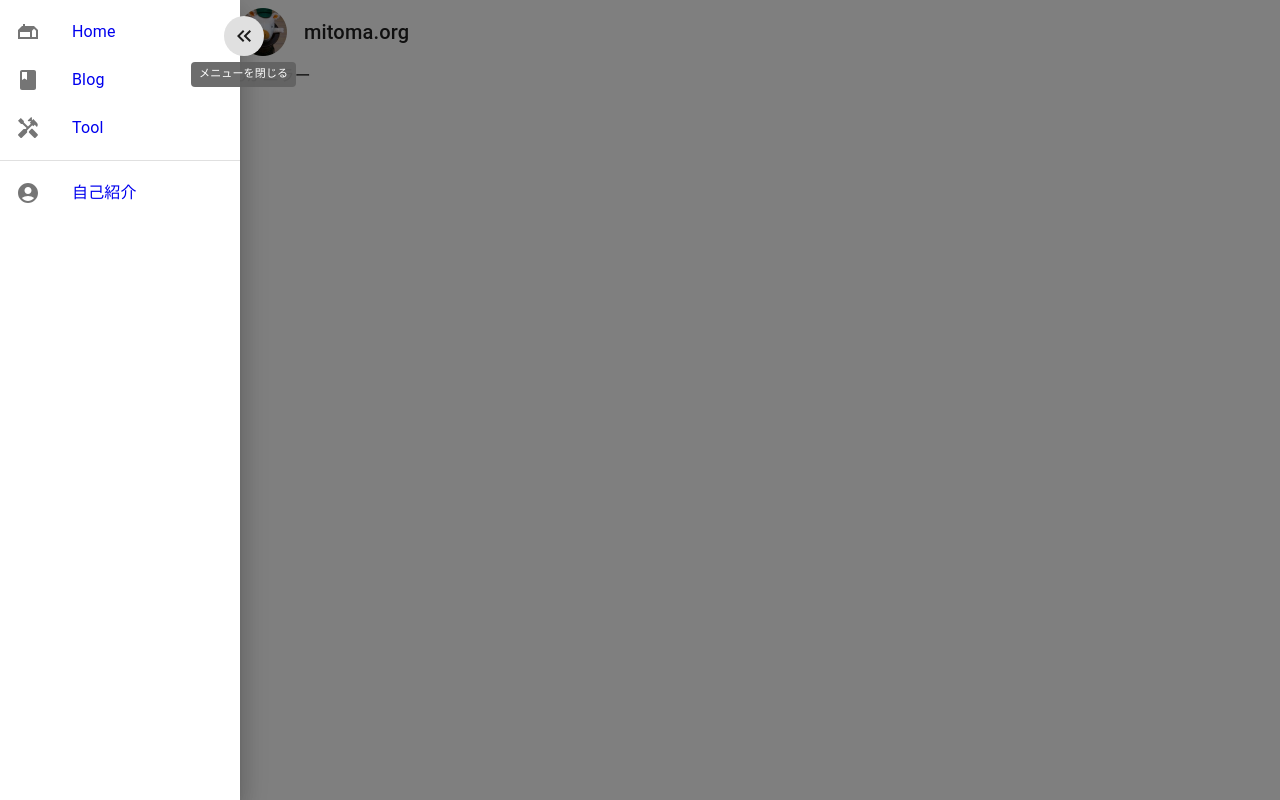
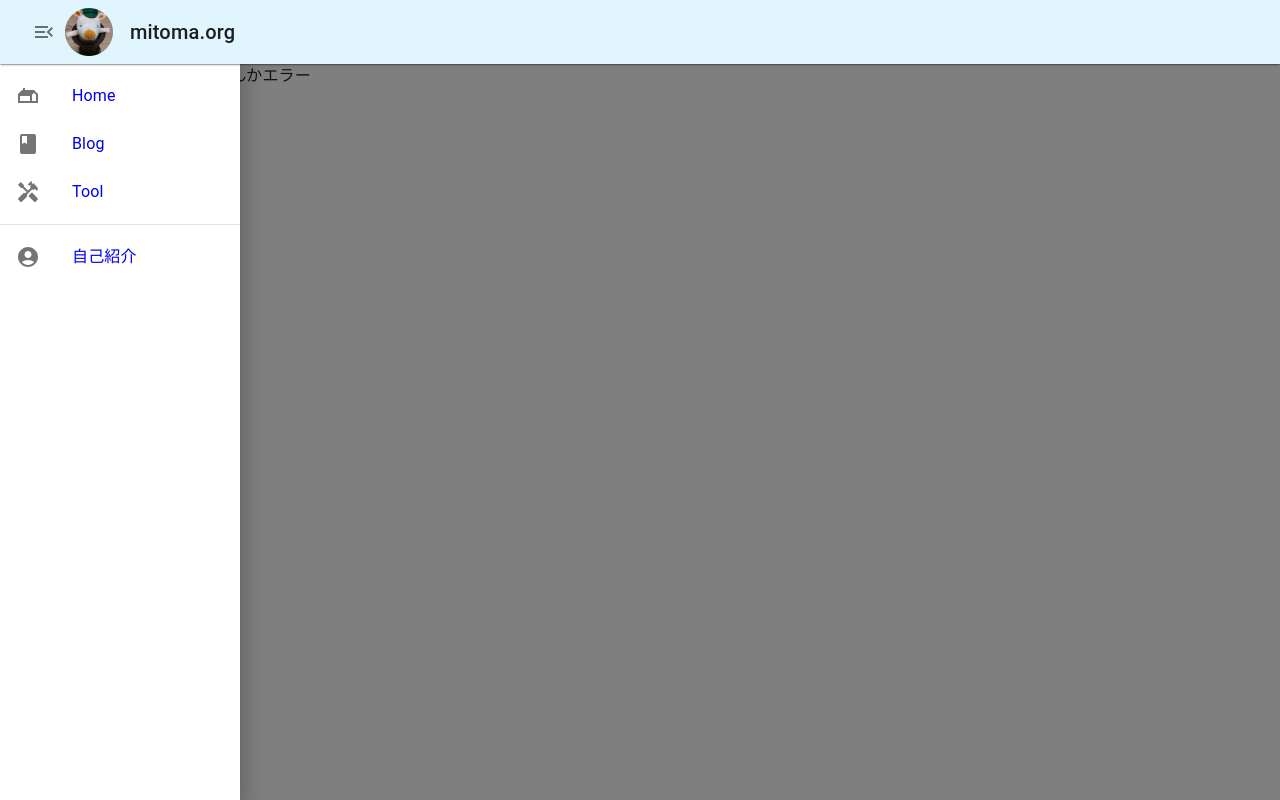
Before and after one commit to mitoma/sandbox, a React (Create React App) app in the folder mitoma-org/frontend/: page /blog in a window 1280 px wide. Both pictures are taken after a click on the button "メニューを開く". Built offline with nearby package versions, Linux system fonts and the light colour scheme; no server answers.

Commit message:
デザインを直した

```diff
--- a/mitoma-org/frontend/src/App.tsx
+++ b/mitoma-org/frontend/src/App.tsx
@@ -8,7 +8,6 @@ import Home from "./page/Home";
 import BlogList from "./page/BlogList";
 
 import { createTheme } from "@mui/material/styles";
-import { purple } from "@mui/material/colors";
 import BasicLayout from "./page/BasicLayout";
 import NotFound from "./page/NotFound";
 
@@ -17,10 +16,10 @@ const queryClient = new QueryClient();
 const theme = createTheme({
   palette: {
     primary: {
-      main: purple[500],
+      main: "#e1f5fe",
     },
     secondary: {
-      main: "#f44336",
+      main: "#26c6da",
     },
   },
 });
--- a/mitoma-org/frontend/src/component/ContentSpacer.tsx
+++ b/mitoma-org/frontend/src/component/ContentSpacer.tsx
@@ -1,17 +1,49 @@
-import { Box, Toolbar, Typography } from "@mui/material";
+import {
+  AppBar,
+  Box,
+  IconButton,
+  Toolbar,
+  Tooltip,
+  Typography,
+} from "@mui/material";
+import MenuIcon from "@mui/icons-material/Menu";
+import MenuOpenIcon from "@mui/icons-material/MenuOpen";
 
 type ContentSpacerProps = {
   showSideMenu: boolean;
+  setShowSideMenu: (value: boolean) => void;
 };
 
-function ContentSpacer({ showSideMenu }: ContentSpacerProps) {
+function ContentSpacer({ showSideMenu, setShowSideMenu }: ContentSpacerProps) {
   return (
+    <Box sx={{ flexGrow: 1 }}>
+      <AppBar sx={{ boxShadow: 1, zIndex: (theme) => theme.zIndex.drawer + 1 }}>
         <Toolbar>
+          {showSideMenu ? (
+            <>
+              <Tooltip title="メニューを閉じる">
+                <IconButton onClick={() => setShowSideMenu(false)}>
+                  <MenuOpenIcon />
+                </IconButton>
+              </Tooltip>
+            </>
+          ) : (
+            <>
+              {" "}
+              <Tooltip title="メニューを開く">
+                <IconButton onClick={() => setShowSideMenu(true)}>
+                  <MenuIcon />
+                </IconButton>
+              </Tooltip>
+            </>
+          )}
           <img src="/logo.png" width="50" alt="profile icon" />
           <Box sx={{ padding: 2 }}>
             <Typography variant="h6">mitoma.org</Typography>
           </Box>
         </Toolbar>
+      </AppBar>
+    </Box>
   );
 }
 
--- a/mitoma-org/frontend/src/component/SideMenu.tsx
+++ b/mitoma-org/frontend/src/component/SideMenu.tsx
@@ -7,6 +7,7 @@ import {
   ListItemIcon,
   ListItemText,
   Divider,
+  Toolbar,
 } from "@mui/material";
 import { Link } from "react-router-dom";
 import AccountCircleIcon from "@mui/icons-material/AccountCircle";
@@ -14,7 +15,6 @@ import HandymanIcon from "@mui/icons-material/Handyman";
 import BookIcon from "@mui/icons-material/Book";
 import GiteIcon from "@mui/icons-material/Gite";
 import React from "react";
-import SideMenuToggle from "./SideMenuToggle";
 
 const defaultDrawerWidth = 240;
 
@@ -26,11 +26,6 @@ type SideMenuProps = {
 function SideMenu({ showSideMenu, setShowSideMenu }: SideMenuProps) {
   return (
     <React.Fragment>
-      <SideMenuToggle
-        defaultDrawerWidth={defaultDrawerWidth}
-        showSideMenu={showSideMenu}
-        setShowSideMenu={setShowSideMenu}
-      />
       <Drawer
         anchor="left"
         variant="temporary"
@@ -47,6 +42,7 @@ function SideMenu({ showSideMenu, setShowSideMenu }: SideMenuProps) {
           },
         }}
       >
+        <Toolbar />
         <Box sx={{ overflow: "auto" }}>
           <List>
             <Link
--- a/mitoma-org/frontend/src/component/SideMenuToggle.tsx
+++ /dev/null
@@ -1,55 +0,0 @@
-import { Fab, Tooltip } from "@mui/material";
-import React from "react";
-import KeyboardDoubleArrowLeftIcon from "@mui/icons-material/KeyboardDoubleArrowLeft";
-import KeyboardDoubleArrowRightIcon from "@mui/icons-material/KeyboardDoubleArrowRight";
-
-type SideMenuToggleProps = {
-  defaultDrawerWidth: number;
-  showSideMenu: boolean;
-  setShowSideMenu: (value: boolean) => void;
-};
-
-function SideMenuToggle({
-  defaultDrawerWidth,
-  showSideMenu,
-  setShowSideMenu,
-}: SideMenuToggleProps) {
-  return (
-    <React.Fragment>
-      {showSideMenu ? (
-        <Fab
-          size="small"
-          sx={{
-            position: "absolute",
-            top: 16,
-            left: defaultDrawerWidth - 16,
-            boxShadow: 0,
-            zIndex: (theme) => theme.zIndex.drawer + 1,
-          }}
-          onClick={() => setShowSideMenu(false)}
-        >
-          <Tooltip title="メニューを閉じる">
-            <KeyboardDoubleArrowLeftIcon />
-          </Tooltip>
-        </Fab>
-      ) : (
-        <Fab
-          size="small"
-          sx={{
-            position: "absolute",
-            top: 16,
-            left: 16,
-            boxShadow: 0,
-          }}
-          onClick={() => setShowSideMenu(true)}
-        >
-          <Tooltip title="メニューを開く">
-            <KeyboardDoubleArrowRightIcon />
-          </Tooltip>
-        </Fab>
-      )}
-    </React.Fragment>
-  );
-}
-
-export default SideMenuToggle;
--- a/mitoma-org/frontend/src/page/BasicLayout.tsx
+++ b/mitoma-org/frontend/src/page/BasicLayout.tsx
@@ -1,4 +1,4 @@
-import { Box, Container } from "@mui/material";
+import { Box, Container, Toolbar } from "@mui/material";
 import { useState } from "react";
 import { Outlet } from "react-router-dom";
 import ContentSpacer from "../component/ContentSpacer";
@@ -11,7 +11,11 @@ function BasicLayout() {
     <Box sx={{ display: "flex" }}>
       <SideMenu showSideMenu={showSideMenu} setShowSideMenu={setShowSideMenu} />
       <Container maxWidth="md" component="main">
-        <ContentSpacer showSideMenu={showSideMenu} />
+        <Toolbar />
+        <ContentSpacer
+          showSideMenu={showSideMenu}
+          setShowSideMenu={setShowSideMenu}
+        />
         <Outlet />
       </Container>
     </Box>
```
Lines whose indentation alone changed are shown as unchanged.
